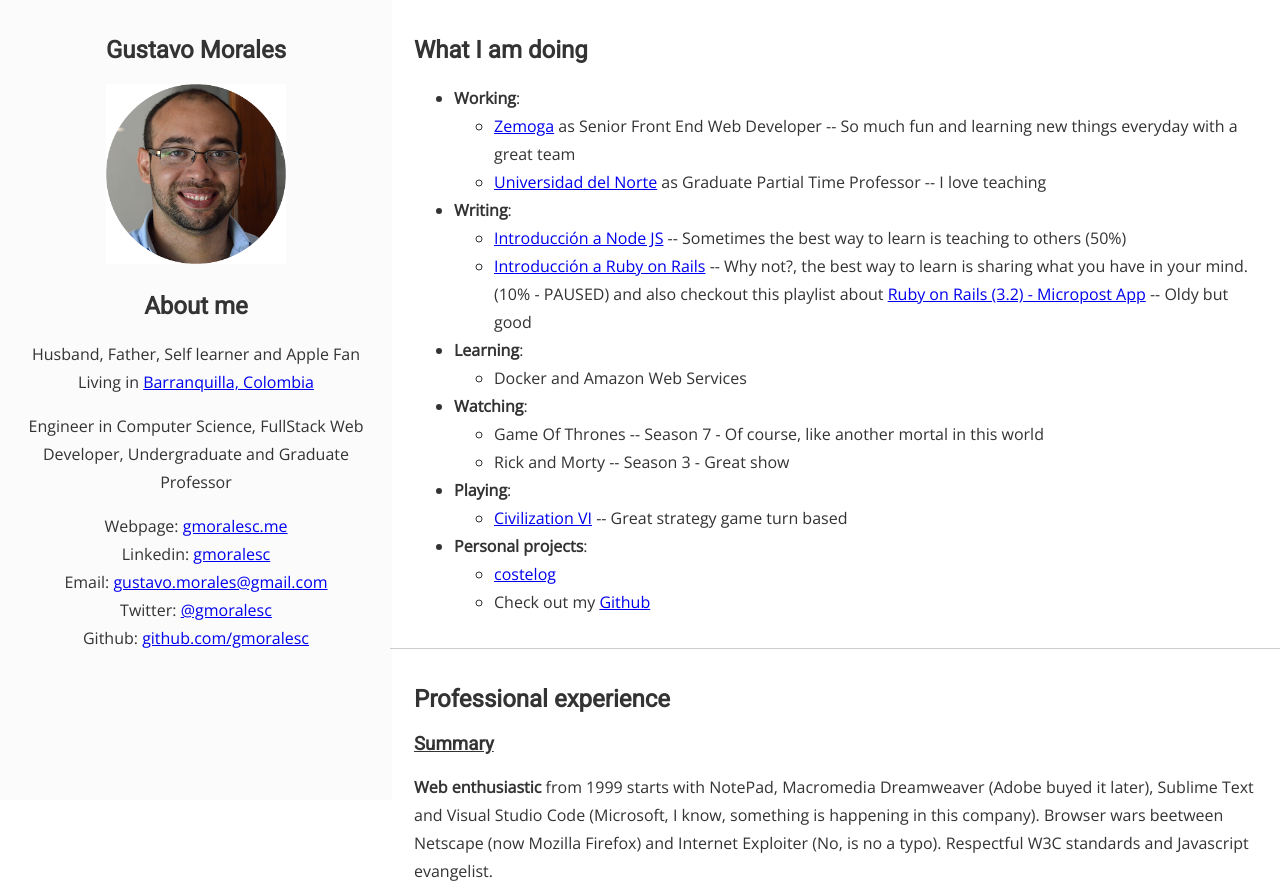
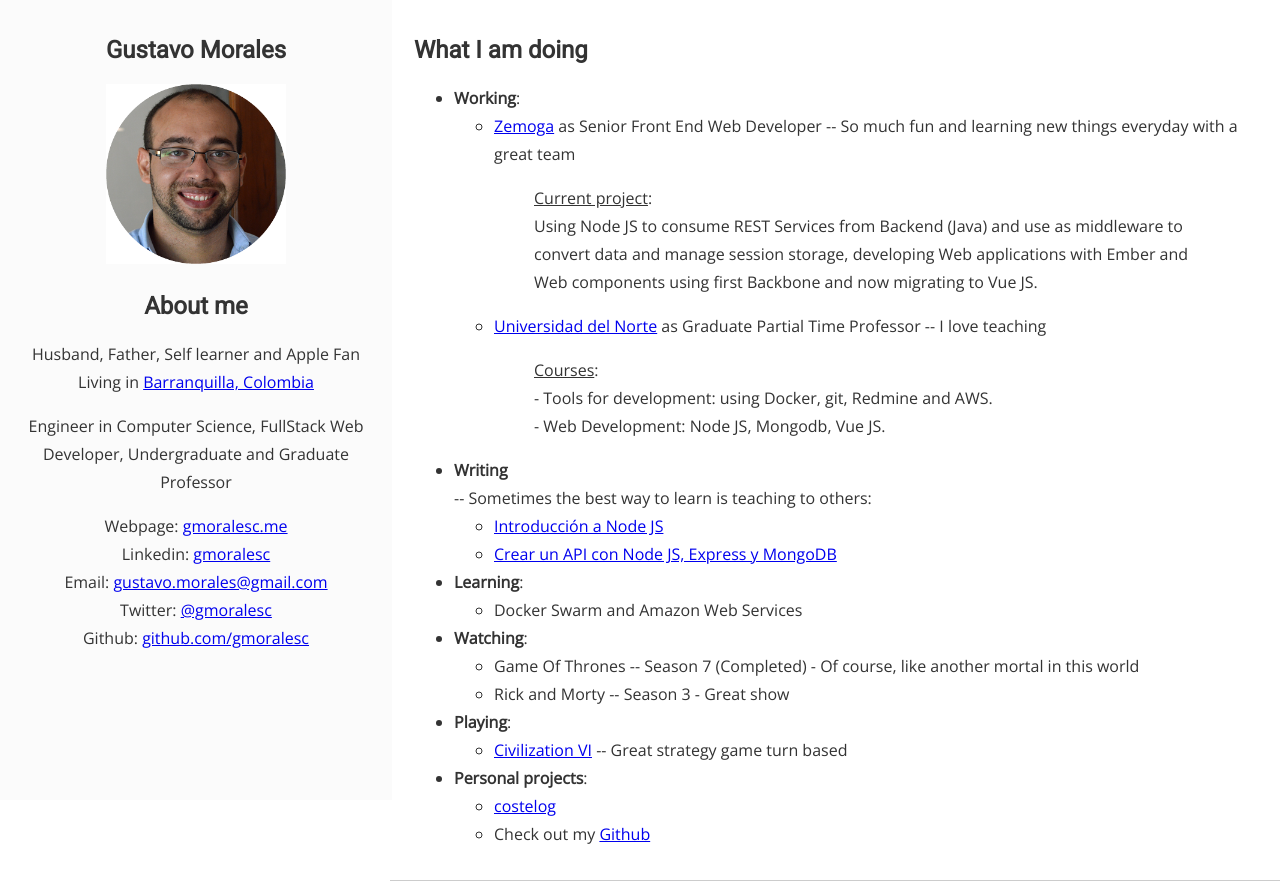
Before and after one commit to arcanfear/https-github.com-gmoralesc-gmoralesc.github.io, a website built with webpack: page index.html in a window 1280 px wide. Shown: the top 888 px of the page. Built offline with nearby package versions, Linux system fonts and the light colour scheme.

Commit message:
Update projects and courses

```diff
--- a/index.html
+++ b/index.html
@@ -36,29 +36,44 @@
       <ul>
         <li><strong>Working</strong>:
           <ul>
-            <li><a href="http://www.zemoga.com/" target="_blank">Zemoga</a> as Senior Front End Web Developer -- So much fun
-              and learning new things everyday with a great team</li>
-            <li><a href="http://www.uninorte.edu.co/" target="_blank">Universidad del Norte</a> as Graduate Partial Time Professor
-              -- I love teaching</li>
+            <li>
+              <a href="http://www.zemoga.com/" target="_blank">Zemoga</a> as Senior Front End Web Developer -- So much fun
+              and learning new things everyday with a great team<br>
+              <blockquote>
+                <u>Current project</u>:<br>
+                  Using Node JS to consume REST Services from Backend (Java) and use as middleware to convert data and
+                  manage session storage, developing Web applications with Ember and Web components using first Backbone and now migrating to Vue JS.
+              </blockquote>
+            </li>
+            <li>
+              <a href="http://www.uninorte.edu.co/" target="_blank">Universidad del Norte</a> as Graduate Partial Time Professor -- I love teaching<br>
+                <blockquote>
+                  <u>Courses</u>:<br>
+                   - Tools for development: using Docker, git, Redmine and AWS. <br>
+                   - Web Development: Node JS, Mongodb, Vue JS.
+                </blockquote>
+            </li>
           </ul>
         </li>
-        <li><strong>Writing</strong>:
+        <li><strong>Writing</strong><br>
+          -- Sometimes the best way to learn is teaching to others:
           <ul>
-            <li><a href="https://github.com/gmoralesc/nodejs/wiki" target="_blank">Introducción a Node JS</a> -- Sometimes the
-              best way to learn is teaching to others (50%)</li>
-            <li><a href="https://www.gitbook.com/book/gmoralesc/introduccion-a-ruby-on-rails/details" target="_blank">Introducción a Ruby on Rails</a>              -- Why not?, the best way to learn is sharing what you have in your mind. (10% - PAUSED) and also checkout
-              this playlist about <a href="https://www.youtube.com/playlist?list=PLVkJMXNbOF6SV4iBfCvlZ61EvLzLeB5xV" target="blank">Ruby on Rails (3.2) - Micropost App</a>              -- Oldy but good
+            <li>
+              <a href="https://gmoralesc.gitbooks.io/introduccion-a-node-js/content/" target="_blank">Introducción a Node JS</a>
+            </li>
+            <li>
+              <a href="https://github.com/gmoralesc/nodejs/wiki" target="_blank">Crear un API con Node JS, Express y MongoDB</a>
             </li>
           </ul>
         </li>
         <li><strong>Learning</strong>:
           <ul>
-            <li>Docker and Amazon Web Services</li>
+            <li>Docker Swarm and Amazon Web Services</li>
           </ul>
         </li>
         <li><strong>Watching</strong>:
           <ul>
-            <li>Game Of Thrones -- Season 7 - Of course, like another mortal in this world</li>
+            <li>Game Of Thrones -- Season 7 (Completed) - Of course, like another mortal in this world</li>
             <li>Rick and Morty -- Season 3 - Great show</li>
           </ul>
         </li>
```
